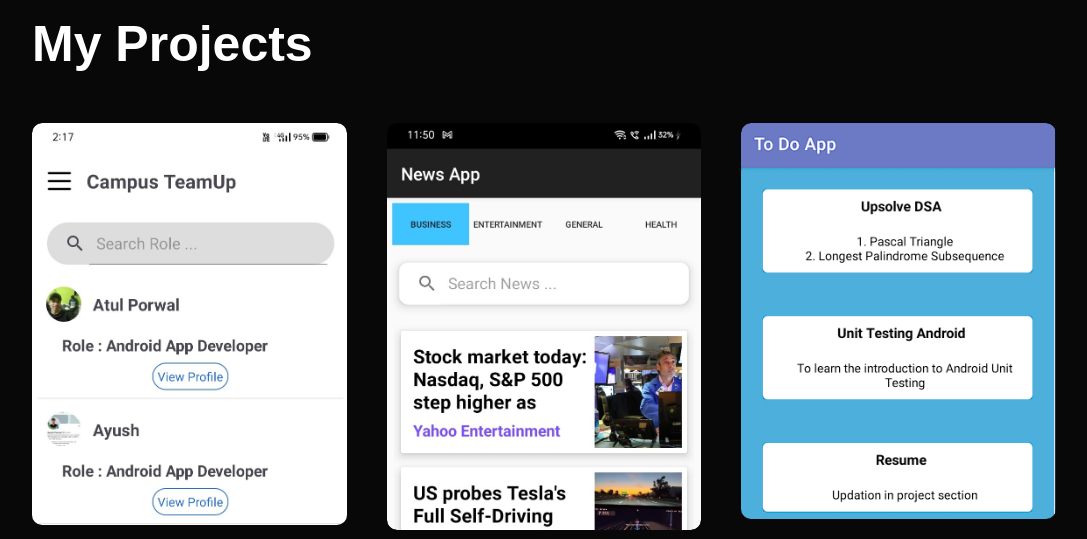
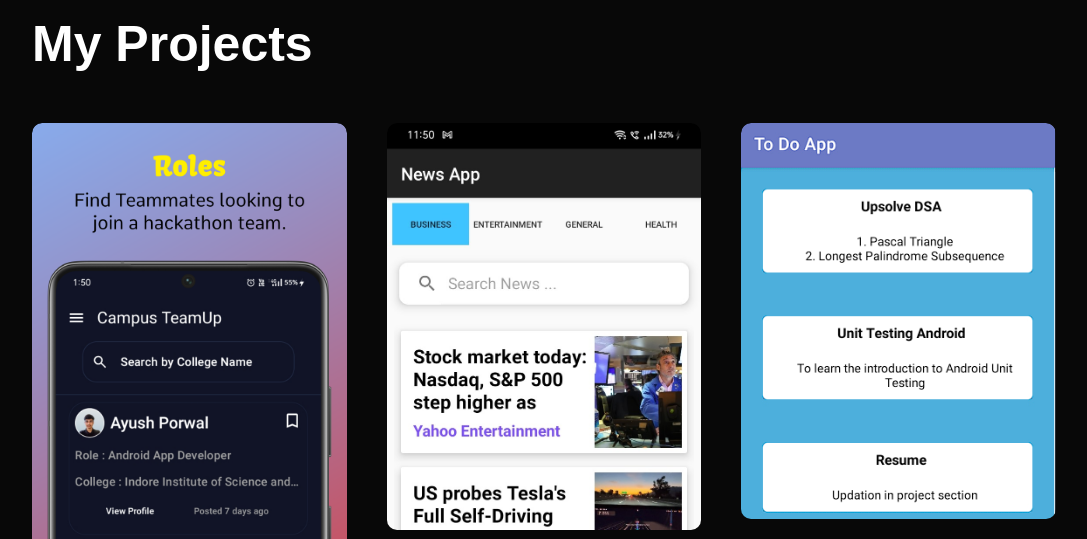
Before and after one commit to AyushPorwal10/Portfolio_Website, a plain HTML site: page index.html in a window 1280 px wide. Shown: the part 1310-1849 px from the top of the page, without its empty margins (96-1183 px from the left). Drawn offline with Linux system fonts and the light colour scheme.

Commit message:
Update index.html

```diff
--- a/index.html
+++ b/index.html
@@ -70,7 +70,7 @@
             <h1 class="sub-title">My Projects</h1>
             <div class="work-list">
                 <div class="work">
-                    <img src="images/rolesUser.jpg">
+                    <img src="images/roles.png">
                     <div class="layer">
                         <h3>Campus TeamUp Android App</h3>
                         <p>Android App to help college students to find team members for Hackathon</p>
```
